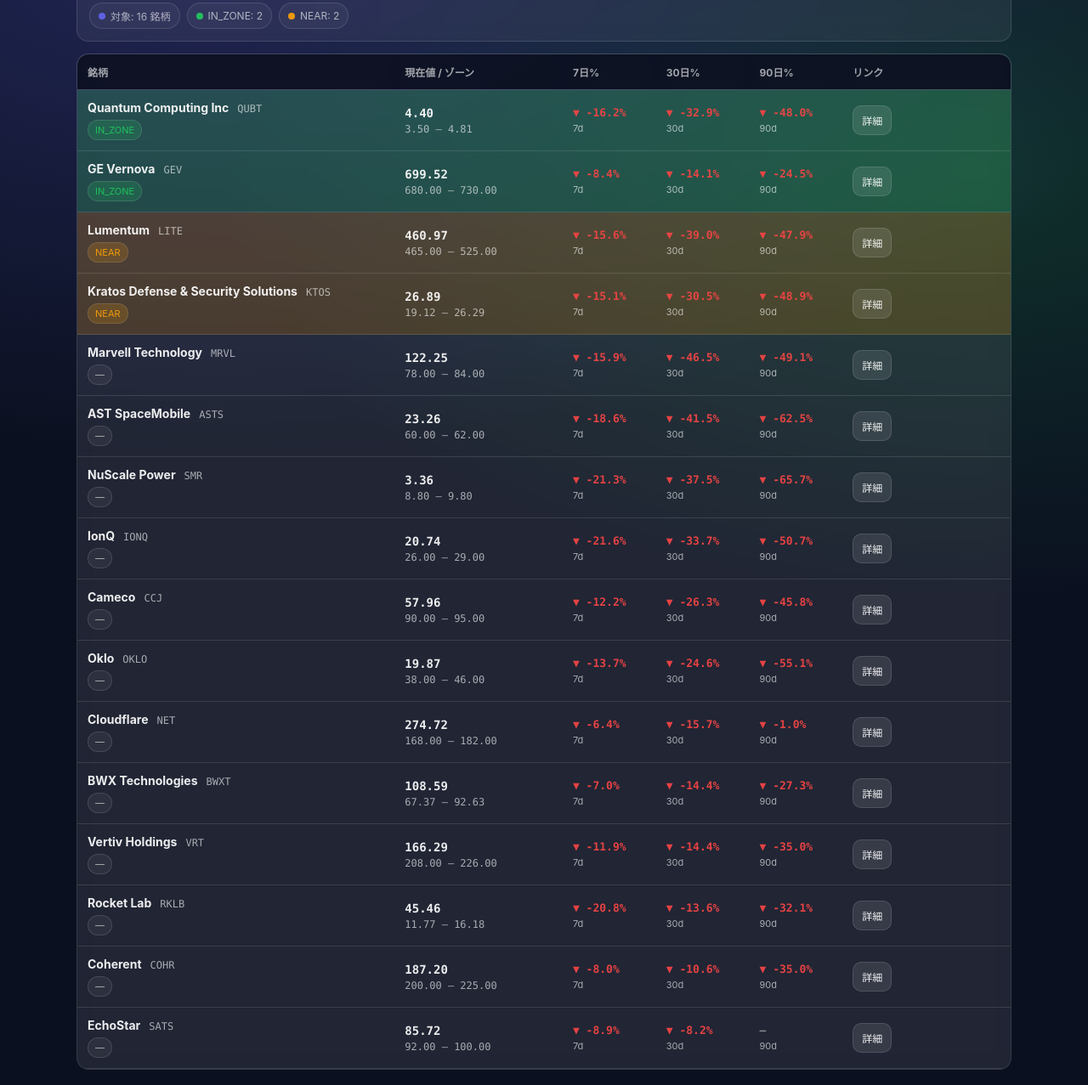
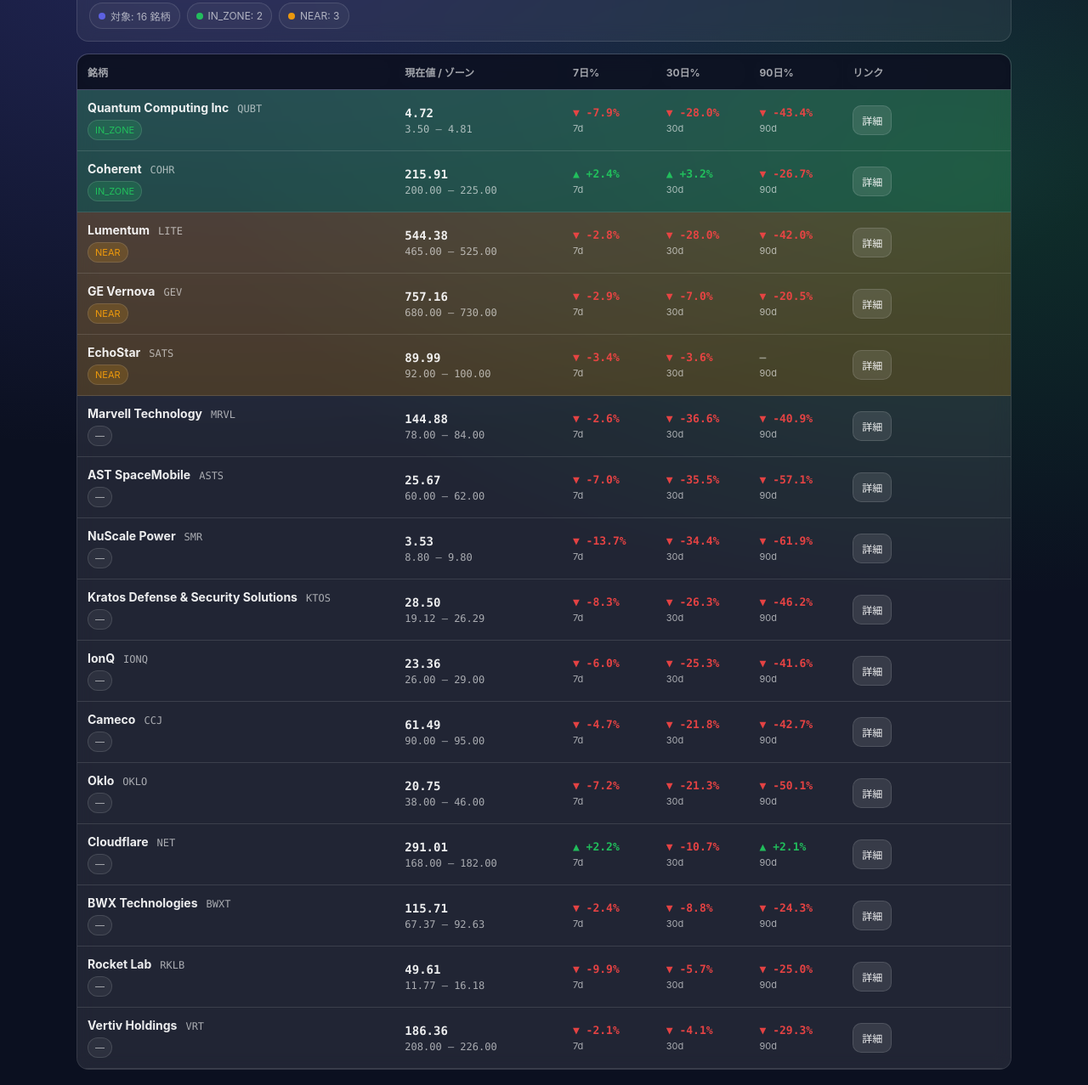
Before and after one commit to Shunsuke-Taken/stock-bottom-alert, a plain HTML site: page docs/index.html in a window 1280 px wide. Shown: the part 66-1343 px from the top of the page at 85% size. Drawn offline with Linux system fonts and the light colour scheme.

Commit message:
Update dashboard

```diff
--- a/docs/index.html
+++ b/docs/index.html
@@ -183,12 +183,12 @@ tbody td {
 <div class="header">
   <div class="h-title">
     <h1>底値目安ダッシュボード</h1>
-    <div class="meta">最終更新: 2026-11-23 11:02 JST</div>
+    <div class="meta">最終更新: 2026-11-24 14:39 JST</div>
   </div>
   <div class="pills">
     <div class="pill"><span class="dot dot-all"></span>対象: 16 銘柄</div>
     <div class="pill"><span class="dot dot-zone"></span>IN_ZONE: 2</div>
-    <div class="pill"><span class="dot dot-near"></span>NEAR: 2</div>
+    <div class="pill"><span class="dot dot-near"></span>NEAR: 3</div>
   </div>
 </div>
 
@@ -221,20 +221,20 @@ tbody td {
   </td>
 
   <td class="col-price">
-    <div class="mono price">4.40</div>
+    <div class="mono price">4.72</div>
     <div class="mono zone">3.50 – 4.81</div>
   </td>
 
   <td class="col-pct">
-    <div class="pct pct-neg">▼ -16.2%</div>
+    <div class="pct pct-neg">▼ -7.9%</div>
     <div class="pct-label">7d</div>
   </td>
   <td class="col-pct">
-    <div class="pct pct-neg">▼ -32.9%</div>
+    <div class="pct pct-neg">▼ -28.0%</div>
     <div class="pct-label">30d</div>
   </td>
   <td class="col-pct">
-    <div class="pct pct-neg">▼ -48.0%</div>
+    <div class="pct pct-neg">▼ -43.4%</div>
     <div class="pct-label">90d</div>
   </td>
 
@@ -247,8 +247,8 @@ tbody td {
   <td class="col-name">
     <div class="name-wrap">
       <div class="name-top">
-        <span class="name">GE Vernova</span>
-        <span class="ticker">GEV</span>
+        <span class="name">Coherent</span>
+        <span class="ticker">COHR</span>
       </div>
       <div class="name-sub">
         <span class="badge badge-zone">IN_ZONE</span>
@@ -257,25 +257,25 @@ tbody td {
   </td>
 
   <td class="col-price">
-    <div class="mono price">699.52</div>
-    <div class="mono zone">680.00 – 730.00</div>
+    <div class="mono price">215.91</div>
+    <div class="mono zone">200.00 – 225.00</div>
   </td>
 
   <td class="col-pct">
-    <div class="pct pct-neg">▼ -8.4%</div>
+    <div class="pct pct-pos">▲ +2.4%</div>
     <div class="pct-label">7d</div>
   </td>
   <td class="col-pct">
-    <div class="pct pct-neg">▼ -14.1%</div>
+    <div class="pct pct-pos">▲ +3.2%</div>
     <div class="pct-label">30d</div>
   </td>
   <td class="col-pct">
-    <div class="pct pct-neg">▼ -24.5%</div>
+    <div class="pct pct-neg">▼ -26.7%</div>
     <div class="pct-label">90d</div>
   </td>
 
   <td class="col-link">
-    <a class="btn" href="https://finance.yahoo.com/quote/GEV" target="_blank" rel="noopener">詳細</a>
+    <a class="btn" href="https://finance.yahoo.com/quote/COHR" target="_blank" rel="noopener">詳細</a>
   </td>
 </tr>
 
@@ -293,20 +293,20 @@ tbody td {
   </td>
 
   <td class="col-price">
-    <div class="mono price">460.97</div>
+    <div class="mono price">544.38</div>
     <div class="mono zone">465.00 – 525.00</div>
   </td>
 
   <td class="col-pct">
-    <div class="pct pct-neg">▼ -15.6%</div>
+    <div class="pct pct-neg">▼ -2.8%</div>
     <div class="pct-label">7d</div>
   </td>
   <td class="col-pct">
-    <div class="pct pct-neg">▼ -39.0%</div>
+    <div class="pct pct-neg">▼ -28.0%</div>
     <div class="pct-label">30d</div>
   </td>
   <td class="col-pct">
-    <div class="pct pct-neg">▼ -47.9%</div>
+    <div class="pct pct-neg">▼ -42.0%</div>
     <div class="pct-label">90d</div>
   </td>
 
@@ -319,8 +319,8 @@ tbody td {
   <td class="col-name">
     <div class="name-wrap">
       <div class="name-top">
-        <span class="name">Kratos Defense & Security Solutions</span>
-        <span class="ticker">KTOS</span>
+        <span class="name">GE Vernova</span>
+        <span class="ticker">GEV</span>
       </div>
       <div class="name-sub">
         <span class="badge badge-near">NEAR</span>
@@ -329,25 +329,61 @@ tbody td {
   </td>
 
   <td class="col-price">
-    <div class="mono price">26.89</div>
-    <div class="mono zone">19.12 – 26.29</div>
+    <div class="mono price">757.16</div>
+    <div class="mono zone">680.00 – 730.00</div>
   </td>
 
   <td class="col-pct">
-    <div class="pct pct-neg">▼ -15.1%</div>
+    <div class="pct pct-neg">▼ -2.9%</div>
     <div class="pct-label">7d</div>
   </td>
   <td class="col-pct">
-    <div class="pct pct-neg">▼ -30.5%</div>
+    <div class="pct pct-neg">▼ -7.0%</div>
     <div class="pct-label">30d</div>
   </td>
   <td class="col-pct">
-    <div class="pct pct-neg">▼ -48.9%</div>
+    <div class="pct pct-neg">▼ -20.5%</div>
     <div class="pct-label">90d</div>
   </td>
 
   <td class="col-link">
-    <a class="btn" href="https://finance.yahoo.com/quote/KTOS" target="_blank" rel="noopener">詳細</a>
+    <a class="btn" href="https://finance.yahoo.com/quote/GEV" target="_blank" rel="noopener">詳細</a>
+  </td>
+</tr>
+
+<tr class="row-near">
+  <td class="col-name">
+    <div class="name-wrap">
+      <div class="name-top">
+        <span class="name">EchoStar</span>
+        <span class="ticker">SATS</span>
+      </div>
+      <div class="name-sub">
+        <span class="badge badge-near">NEAR</span>
+      </div>
+    </div>
+  </td>
+
+  <td class="col-price">
+    <div class="mono price">89.99</div>
+    <div class="mono zone">92.00 – 100.00</div>
+  </td>
+
+  <td class="col-pct">
+    <div class="pct pct-neg">▼ -3.4%</div>
+    <div class="pct-label">7d</div>
+  </td>
+  <td class="col-pct">
+    <div class="pct pct-neg">▼ -3.6%</div>
+    <div class="pct-label">30d</div>
+  </td>
+  <td class="col-pct">
+    <div class="pct pct-na">—</div>
+    <div class="pct-label">90d</div>
+  </td>
+
+  <td class="col-link">
+    <a class="btn" href="https://finance.yahoo.com/quote/SATS" target="_blank" rel="noopener">詳細</a>
   </td>
 </tr>
 
@@ -365,20 +401,20 @@ tbody td {
   </td>
 
   <td class="col-price">
-    <div class="mono price">122.25</div>
+    <div class="mono price">144.88</div>
     <div class="mono zone">78.00 – 84.00</div>
   </td>
 
   <td class="col-pct">
-    <div class="pct pct-neg">▼ -15.9%</div>
+    <div class="pct pct-neg">▼ -2.6%</div>
     <div class="pct-label">7d</div>
   </td>
   <td class="col-pct">
-    <div class="pct pct-neg">▼ -46.5%</div>
+    <div class="pct pct-neg">▼ -36.6%</div>
     <div class="pct-label">30d</div>
   </td>
   <td class="col-pct">
-    <div class="pct pct-neg">▼ -49.1%</div>
+    <div class="pct pct-neg">▼ -40.9%</div>
     <div class="pct-label">90d</div>
   </td>
 
@@ -401,20 +437,20 @@ tbody td {
   </td>
 
   <td class="col-price">
-    <div class="mono price">23.26</div>
+    <div class="mono price">25.67</div>
     <div class="mono zone">60.00 – 62.00</div>
   </td>
 
   <td class="col-pct">
-    <div class="pct pct-neg">▼ -18.6%</div>
+    <div class="pct pct-neg">▼ -7.0%</div>
     <div class="pct-label">7d</div>
   </td>
   <td class="col-pct">
-    <div class="pct pct-neg">▼ -41.5%</div>
+    <div class="pct pct-neg">▼ -35.5%</div>
     <div class="pct-label">30d</div>
   </td>
   <td class="col-pct">
-    <div class="pct pct-neg">▼ -62.5%</div>
+    <div class="pct pct-neg">▼ -57.1%</div>
     <div class="pct-label">90d</div>
   </td>
 
@@ -437,25 +473,61 @@ tbody td {
   </td>
 
   <td class="col-price">
-    <div class="mono price">3.36</div>
+    <div class="mono price">3.53</div>
     <div class="mono zone">8.80 – 9.80</div>
   </td>
 
   <td class="col-pct">
-    <div class="pct pct-neg">▼ -21.3%</div>
+    <div class="pct pct-neg">▼ -13.7%</div>
     <div class="pct-label">7d</div>
   </td>
   <td class="col-pct">
-    <div class="pct pct-neg">▼ -37.5%</div>
+    <div class="pct pct-neg">▼ -34.4%</div>
     <div class="pct-label">30d</div>
   </td>
   <td class="col-pct">
-    <div class="pct pct-neg">▼ -65.7%</div>
+    <div class="pct pct-neg">▼ -61.9%</div>
     <div class="pct-label">90d</div>
   </td>
 
   <td class="col-link">
     <a class="btn" href="https://finance.yahoo.com/quote/SMR" target="_blank" rel="noopener">詳細</a>
+  </td>
+</tr>
+
+<tr class="row-none">
+  <td class="col-name">
+    <div class="name-wrap">
+      <div class="name-top">
+        <span class="name">Kratos Defense & Security Solutions</span>
+        <span class="ticker">KTOS</span>
+      </div>
+      <div class="name-sub">
+        <span class="badge badge-none">—</span>
+      </div>
+    </div>
+  </td>
+
+  <td class="col-price">
+    <div class="mono price">28.50</div>
+    <div class="mono zone">19.12 – 26.29</div>
+  </td>
+
+  <td class="col-pct">
+    <div class="pct pct-neg">▼ -8.3%</div>
+    <div class="pct-label">7d</div>
+  </td>
+  <td class="col-pct">
+    <div class="pct pct-neg">▼ -26.3%</div>
+    <div class="pct-label">30d</div>
+  </td>
+  <td class="col-pct">
+    <div class="pct pct-neg">▼ -46.2%</div>
+    <div class="pct-label">90d</div>
+  </td>
+
+  <td class="col-link">
+    <a class="btn" href="https://finance.yahoo.com/quote/KTOS" target="_blank" rel="noopener">詳細</a>
   </td>
 </tr>
 
@@ -473,20 +545,20 @@ tbody td {
   </td>
 
   <td class="col-price">
-    <div class="mono price">20.74</div>
+    <div class="mono price">23.36</div>
     <div class="mono zone">26.00 – 29.00</div>
   </td>
 
   <td class="col-pct">
-    <div class="pct pct-neg">▼ -21.6%</div>
+    <div class="pct pct-neg">▼ -6.0%</div>
     <div class="pct-label">7d</div>
   </td>
   <td class="col-pct">
-    <div class="pct pct-neg">▼ -33.7%</div>
+    <div class="pct pct-neg">▼ -25.3%</div>
     <div class="pct-label">30d</div>
   </td>
   <td class="col-pct">
-    <div class="pct pct-neg">▼ -50.7%</div>
+    <div class="pct pct-neg">▼ -41.6%</div>
     <div class="pct-label">90d</div>
   </td>
 
@@ -509,20 +581,20 @@ tbody td {
   </td>
 
   <td class="col-price">
-    <div class="mono price">57.96</div>
+    <div class="mono price">61.49</div>
     <div class="mono zone">90.00 – 95.00</div>
   </td>
 
   <td class="col-pct">
-    <div class="pct pct-neg">▼ -12.2%</div>
+    <div class="pct pct-neg">▼ -4.7%</div>
     <div class="pct-label">7d</div>
   </td>
   <td class="col-pct">
-    <div class="pct pct-neg">▼ -26.3%</div>
+    <div class="pct pct-neg">▼ -21.8%</div>
     <div class="pct-label">30d</div>
   </td>
   <td class="col-pct">
-    <div class="pct pct-neg">▼ -45.8%</div>
+    <div class="pct pct-neg">▼ -42.7%</div>
     <div class="pct-label">90d</div>
   </td>
 
@@ -545,20 +617,20 @@ tbody td {
   </td>
 
   <td class="col-price">
-    <div class="mono price">19.87</div>
+    <div class="mono price">20.75</div>
     <div class="mono zone">38.00 – 46.00</div>
   </td>
 
   <td class="col-pct">
-    <div class="pct pct-neg">▼ -13.7%</div>
+    <div class="pct pct-neg">▼ -7.2%</div>
     <div class="pct-label">7d</div>
   </td>
   <td class="col-pct">
-    <div class="pct pct-neg">▼ -24.6%</div>
+    <div class="pct pct-neg">▼ -21.3%</div>
     <div class="pct-label">30d</div>
   </td>
   <td class="col-pct">
-    <div class="pct pct-neg">▼ -55.1%</div>
+    <div class="pct pct-neg">▼ -50.1%</div>
     <div class="pct-label">90d</div>
   </td>
 
@@ -581,20 +653,20 @@ tbody td {
   </td>
 
   <td class="col-price">
-    <div class="mono price">274.72</div>
+    <div class="mono price">291.01</div>
     <div class="mono zone">168.00 – 182.00</div>
   </td>
 
   <td class="col-pct">
-    <div class="pct pct-neg">▼ -6.4%</div>
+    <div class="pct pct-pos">▲ +2.2%</div>
     <div class="pct-label">7d</div>
   </td>
   <td class="col-pct">
-    <div class="pct pct-neg">▼ -15.7%</div>
+    <div class="pct pct-neg">▼ -10.7%</div>
     <div class="pct-label">30d</div>
   </td>
   <td class="col-pct">
-    <div class="pct pct-neg">▼ -1.0%</div>
+    <div class="pct pct-pos">▲ +2.1%</div>
     <div class="pct-label">90d</div>
   </td>
 
@@ -617,25 +689,61 @@ tbody td {
   </td>
 
   <td class="col-price">
-    <div class="mono price">108.59</div>
+    <div class="mono price">115.71</div>
     <div class="mono zone">67.37 – 92.63</div>
   </td>
 
   <td class="col-pct">
-    <div class="pct pct-neg">▼ -7.0%</div>
+    <div class="pct pct-neg">▼ -2.4%</div>
     <div class="pct-label">7d</div>
   </td>
   <td class="col-pct">
-    <div class="pct pct-neg">▼ -14.4%</div>
+    <div class="pct pct-neg">▼ -8.8%</div>
     <div class="pct-label">30d</div>
   </td>
   <td class="col-pct">
-    <div class="pct pct-neg">▼ -27.3%</div>
+    <div class="pct pct-neg">▼ -24.3%</div>
     <div class="pct-label">90d</div>
   </td>
 
   <td class="col-link">
     <a class="btn" href="https://finance.yahoo.com/quote/BWXT" target="_blank" rel="noopener">詳細</a>
+  </td>
+</tr>
+
+<tr class="row-none">
+  <td class="col-name">
+    <div class="name-wrap">
+      <div class="name-top">
+        <span class="name">Rocket Lab</span>
+        <span class="ticker">RKLB</span>
+      </div>
+      <div class="name-sub">
+        <span class="badge badge-none">—</span>
+      </div>
+    </div>
+  </td>
+
+  <td class="col-price">
+    <div class="mono price">49.61</div>
+    <div class="mono zone">11.77 – 16.18</div>
+  </td>
+
+  <td class="col-pct">
+    <div class="pct pct-neg">▼ -9.9%</div>
+    <div class="pct-label">7d</div>
+  </td>
+  <td class="col-pct">
+    <div class="pct pct-neg">▼ -5.7%</div>
+    <div class="pct-label">30d</div>
+  </td>
+  <td class="col-pct">
+    <div class="pct pct-neg">▼ -25.0%</div>
+    <div class="pct-label">90d</div>
+  </td>
+
+  <td class="col-link">
+    <a class="btn" href="https://finance.yahoo.com/quote/RKLB" target="_blank" rel="noopener">詳細</a>
   </td>
 </tr>
 
@@ -653,133 +761,25 @@ tbody td {
   </td>
 
   <td class="col-price">
-    <div class="mono price">166.29</div>
+    <div class="mono price">186.36</div>
     <div class="mono zone">208.00 – 226.00</div>
   </td>
 
   <td class="col-pct">
-    <div class="pct pct-neg">▼ -11.9%</div>
+    <div class="pct pct-neg">▼ -2.1%</div>
     <div class="pct-label">7d</div>
   </td>
   <td class="col-pct">
-    <div class="pct pct-neg">▼ -14.4%</div>
+    <div class="pct pct-neg">▼ -4.1%</div>
     <div class="pct-label">30d</div>
   </td>
   <td class="col-pct">
-    <div class="pct pct-neg">▼ -35.0%</div>
+    <div class="pct pct-neg">▼ -29.3%</div>
     <div class="pct-label">90d</div>
   </td>
 
   <td class="col-link">
     <a class="btn" href="https://finance.yahoo.com/quote/VRT" target="_blank" rel="noopener">詳細</a>
-  </td>
-</tr>
-
-<tr class="row-none">
-  <td class="col-name">
-    <div class="name-wrap">
-      <div class="name-top">
-        <span class="name">Rocket Lab</span>
-        <span class="ticker">RKLB</span>
-      </div>
-      <div class="name-sub">
-        <span class="badge badge-none">—</span>
-      </div>
-    </div>
-  </td>
-
-  <td class="col-price">
-    <div class="mono price">45.46</div>
-    <div class="mono zone">11.77 – 16.18</div>
-  </td>
-
-  <td class="col-pct">
-    <div class="pct pct-neg">▼ -20.8%</div>
-    <div class="pct-label">7d</div>
-  </td>
-  <td class="col-pct">
-    <div class="pct pct-neg">▼ -13.6%</div>
-    <div class="pct-label">30d</div>
-  </td>
-  <td class="col-pct">
-    <div class="pct pct-neg">▼ -32.1%</div>
-    <div class="pct-label">90d</div>
-  </td>
-
-  <td class="col-link">
-    <a class="btn" href="https://finance.yahoo.com/quote/RKLB" target="_blank" rel="noopener">詳細</a>
-  </td>
-</tr>
-
-<tr class="row-none">
-  <td class="col-name">
-    <div class="name-wrap">
-      <div class="name-top">
-        <span class="name">Coherent</span>
-        <span class="ticker">COHR</span>
-      </div>
-      <div class="name-sub">
-        <span class="badge badge-none">—</span>
-      </div>
-    </div>
-  </td>
-
-  <td class="col-price">
-    <div class="mono price">187.20</div>
-    <div class="mono zone">200.00 – 225.00</div>
-  </td>
-
-  <td class="col-pct">
-    <div class="pct pct-neg">▼ -8.0%</div>
-    <div class="pct-label">7d</div>
-  </td>
-  <td class="col-pct">
-    <div class="pct pct-neg">▼ -10.6%</div>
-    <div class="pct-label">30d</div>
-  </td>
-  <td class="col-pct">
-    <div class="pct pct-neg">▼ -35.0%</div>
-    <div class="pct-label">90d</div>
-  </td>
-
-  <td class="col-link">
-    <a class="btn" href="https://finance.yahoo.com/quote/COHR" target="_blank" rel="noopener">詳細</a>
-  </td>
-</tr>
-
-<tr class="row-none">
-  <td class="col-name">
-    <div class="name-wrap">
-      <div class="name-top">
-        <span class="name">EchoStar</span>
-        <span class="ticker">SATS</span>
-      </div>
-      <div class="name-sub">
-        <span class="badge badge-none">—</span>
-      </div>
-    </div>
-  </td>
-
-  <td class="col-price">
-    <div class="mono price">85.72</div>
-    <div class="mono zone">92.00 – 100.00</div>
-  </td>
-
-  <td class="col-pct">
-    <div class="pct pct-neg">▼ -8.9%</div>
-    <div class="pct-label">7d</div>
-  </td>
-  <td class="col-pct">
-    <div class="pct pct-neg">▼ -8.2%</div>
-    <div class="pct-label">30d</div>
-  </td>
-  <td class="col-pct">
-    <div class="pct pct-na">—</div>
-    <div class="pct-label">90d</div>
-  </td>
-
-  <td class="col-link">
-    <a class="btn" href="https://finance.yahoo.com/quote/SATS" target="_blank" rel="noopener">詳細</a>
   </td>
 </tr>
 
```
